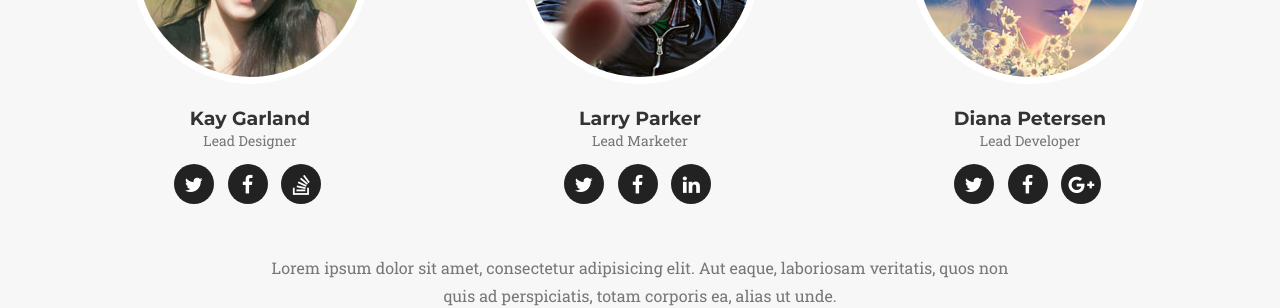
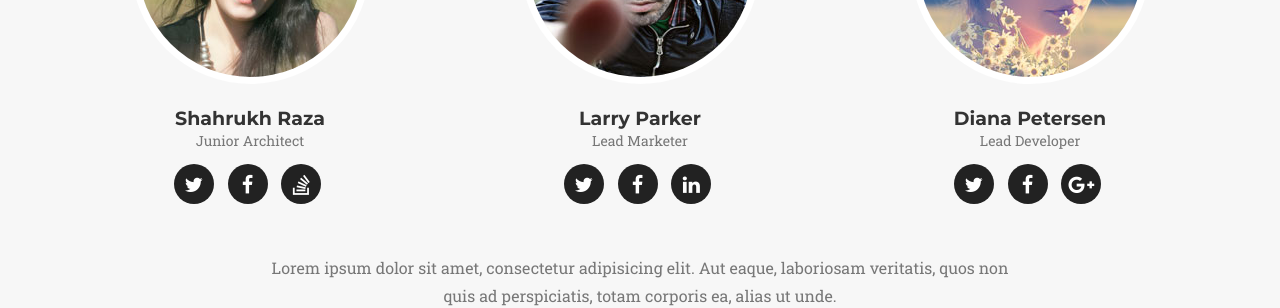
Before and after one commit to eyebuilder/eyebuilder, a Jekyll site: the page built from index.html, in a window 1280 px wide and 900 px high, scrolled down 4842 px. Shown: the part 153-461 px from the top of the window. Built offline with Jekyll 4.4.1, drawn with Linux system fonts in a browser that asks for light colours; some web fonts are replaced.

Commit message:
Update _config.yml

```diff
--- a/_config.yml
+++ b/_config.yml
@@ -9,12 +9,12 @@ description: "Hello"
 
 # Team names, titles and social links
 people:
-- name: Kay Garland
+- name: Shahrukh Raza
   pic: 1
-  position: Lead Designer
+  position: Junior Architect
   social:
     - title: twitter
-      url: #
+      url: https://twitter.com/Eye_Shahrukh
     - title: facebook
       url: #
     - title: stack-overflow
```
